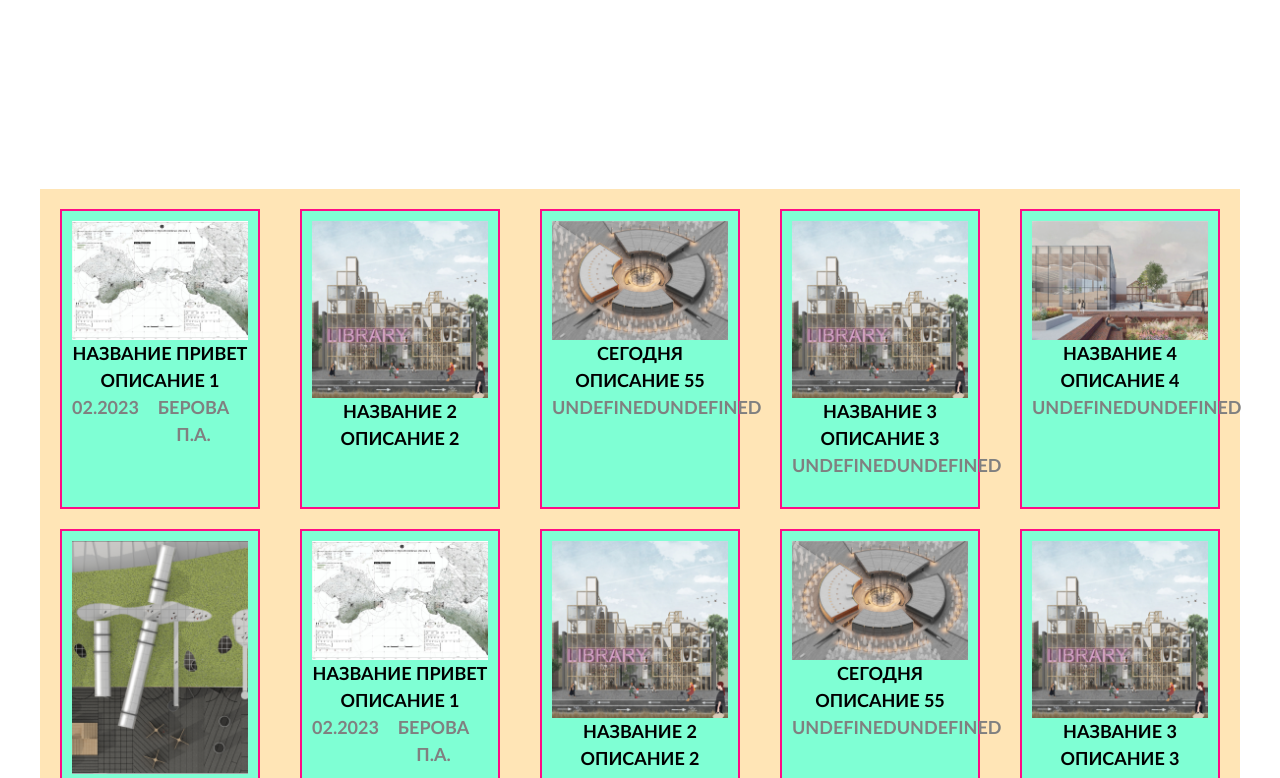
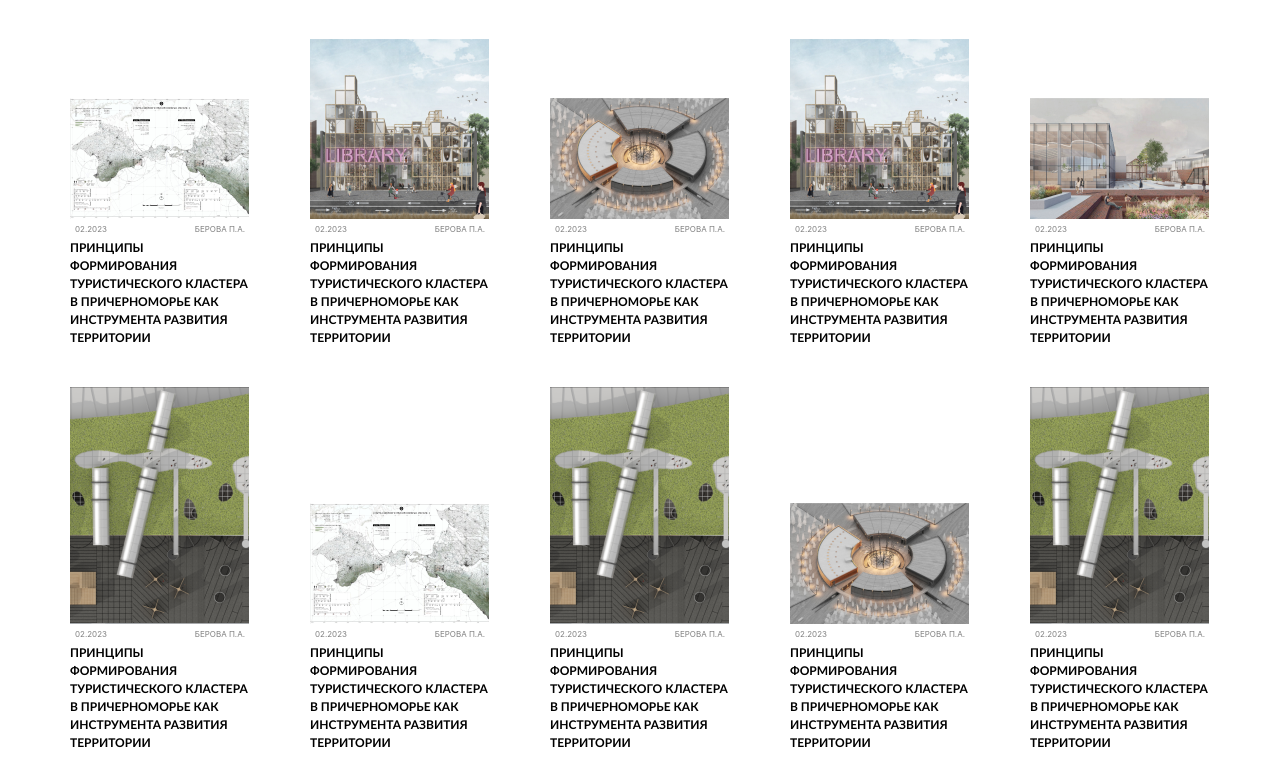
Before and after one commit to mrwhiteered/Architects-platform, a plain HTML site: page index.html in a window 1280 px wide. Shown: the part 235-1013 px from the top of the page. Drawn offline with Linux system fonts and the light colour scheme.

Commit message:
header_2
1., не решена проблема с прокруткой
2. шрифты беда и размеры

```diff
--- a/JS/Arhiv.js
+++ b/JS/Arhiv.js
@@ -1,93 +1,78 @@
 
 let arch = [
     {
-     name: "Название Привет",
-     description: "Описание 1",
+     name: "Принципы формирования туристического кластера в Причерноморье как инструмента развития территории",
      img: "/image/arh1.png",
      category:"RA",
       date: '02.2023',
       creater:'Берова П.А.',
     },
-
     {
-        name: "Название 2",
-        description: "Описание 2",
+      name: "Принципы формирования туристического кластера в Причерноморье как инструмента развития территории",
       img: "/image/arch1b.png",
-        category:"RR" ,
-        date: '',
-      creater:'',
+      category:"RA",
+       date: '02.2023',
+       creater:'Берова П.А.',
      },
      {
-        name: " Сегодня",
-        description: "Описание 55",
+      name: "Принципы формирования туристического кластера в Причерноморье как инструмента развития территории",
       img: "/image/arch2.png",
-        category:"AOZ" ,
-       },
-
-       {
-        name: "Название 3",
-        description: "Описание 3",
-        img: "/image/arch2b.png",
-        category:"AOZ" ,
-       },
-
-       {
-        name: "Название 4",
-        description: "Описание 4",
-        img: "/image/arch3.png",
-        category:"RR" ,
-       },
-
-       {
-        name: "Название 5",
-        description: "Описание 5",
-        img: "/image/arch3b.png",
-        category:"PZS" ,
+      category:"RR",
+       date: '02.2023',
+       creater:'Берова П.А.',
      },
      {
-        name: "Название Привет",
-        description: "Описание 1",
-        img: "/image/arh1.png",
-        category:"RA",
+      name: "Принципы формирования туристического кластера в Причерноморье как инструмента развития территории",
+      img: "/image/arch2b.png",
+      category:"AOZ",
+       date: '02.2023',
+       creater:'Берова П.А.',
+     },
+     {
+      name: "Принципы формирования туристического кластера в Причерноморье как инструмента развития территории",
+      img: "/image/arch3.png",
+      category:"AOZ",
        date: '02.2023',
        creater:'Берова П.А.',
      },
 
      {
-           name: "Название 2",
-           description: "Описание 2",
-           img: "/image/arch1b.png",
-           category:"RR" ,
-           date: '',
-         creater:'',
+      name: "Принципы формирования туристического кластера в Причерноморье как инструмента развития территории",
+      img: "/image/arch3b.png",
+      category:"AOZ",
+       date: '02.2023',
+       creater:'Берова П.А.',
      },
      {
-           name: " Сегодня",
-           description: "Описание 55",
-           img: "/image/arch2.png",
-           category:"AOZ" ,
+      name: "Принципы формирования туристического кластера в Причерноморье как инструмента развития территории",
+      img: "/image/arch4.png",
+      category:"PZS",
+       date: '02.2023',
+       creater:'Берова П.А.',
+     },
+     {
+      name: "Принципы формирования туристического кластера в Причерноморье как инструмента развития территории",
+      img: "/image/arch4b.png",
+      category:"PZS",
+       date: '02.2023',
+       creater:'Берова П.А.',
+     },
+     {
+      name: "Принципы формирования туристического кластера в Причерноморье как инструмента развития территории",
+      img: "/image/arch5.png",
+      category:"PZS",
+       date: '02.2023',
+       creater:'Берова П.А.',
+     },
+     {
+      name: "Принципы формирования туристического кластера в Причерноморье как инструмента развития территории",
+      img: "/image/arch5b.png",
+      category:"PZS",
+       date: '02.2023',
+       creater:'Берова П.А.',
      },
 
-          {
-           name: "Название 3",
-           description: "Описание 3",
-           img: "/image/arch2b.png",
-           category:"AOZ" ,
-          },
 
-          {
-           name: "Название 4",
-           description: "Описание 4",
-           img: "/image/arch3.png",
-           category:"RR" ,
-          },
-
-          {
-           name: "Название 5",
-           description: "Описание 5",
-           img: "/image/arch3b.png",
-           category:"PZS" ,
-          },
 ]
 
 let container = document.getElementsByClassName('containerFilter');
@@ -105,34 +90,42 @@ function createadd(){
         let divadd = document.createElement('div');
         let divadd2 = document.createElement('div');
         let newDescription = document.createElement('div'); //Описание
+        let divContainer = document.createElement('div'); // для всекго
+        let divText = document.createElement('p'); //ДЛЯ ТЕКСТА
 
 
 
 
         let nameProject = arch[i]['name'];
-        let descriptionText = arch[i]['description'];
         let category = arch[i]['category'];
         newImage.src = arch[i]['img'];
         let dateB = arch[i]['date'];
         let createrB = arch[i]['creater'];
 
+        let nodeTitle = document.createTextNode(nameProject); // оПИСАНИЕ ПРОЕКТА
+        divText.appendChild(nodeTitle); // добавляем описание в элемент <p>
 
-        let nodeTitle = document.createTextNode(nameProject);
-        let nodeDescription = document.createTextNode(descriptionText);
+
+
+        let nodeDescription = document.createTextNode(divText);
         let nodeDateB = document.createTextNode(dateB);
         let nodeCreaterB = document.createTextNode(createrB);
 
-        newDescription.appendChild(nodeDescription);
 
-        newItem.appendChild(newImage);
-        newItem.appendChild(nodeTitle);
-        newItem.appendChild(newDescription);
-        newItem.appendChild(containerNameDate);
+
+        newItem.appendChild(divContainer);
+        divContainer.appendChild(newImage);
+        divContainer.appendChild(containerNameDate);
         containerNameDate.appendChild(divadd);
         divadd.appendChild(nodeDateB);
         containerNameDate.appendChild(divadd2);
         divadd2.appendChild(nodeCreaterB);
+        divContainer.appendChild(divText);
 
+
+
+        divText.classList.add('correctTextDes');
+        divContainer.classList.add('toBottom');
         newItem.classList.add('filterItem');
         newItem.classList.add(category);
         newItem.classList.add('show');
@@ -145,6 +138,3 @@ function createadd(){
 
     }
 }
-
-
-console.log(arch);
--- a/JS/main.js
+++ b/JS/main.js
@@ -1,4 +1,5 @@
 const header = document.getElementById('nav');
+
 window.addEventListener("scroll", function() {
     if (window.scrollY >= 160) {
         header.style.position = "fixed";
--- a/css/style.css
+++ b/css/style.css
@@ -79,10 +79,12 @@ select {
 
 /* container */
 
+
+
 .container {
     max-width: 1200px;
     margin: 0 auto;
-    background-color: rgba(255, 166, 0, 0.288);
+
 }
 
 .logo {
@@ -195,7 +197,7 @@ select {
 
 .activFilter {
     display: block;
-    background: #ff0000;
+    font-size: 10px;
     width: 100%;
 }
 
@@ -220,10 +222,9 @@ select {
 /* Фильтр */
 .filterItem{
     padding: 10px;
-    border: solid rgb(255, 11, 133) 2px;
-    background-color: aquamarine;
+
     margin: 20px;
-    height: 300px;
+    height: 100%;
     width: 200px;
     font-size: 18px;
     font-weight: 700;
@@ -231,7 +232,9 @@ select {
     text-align: center;
     font-family:'Gill Sans', 'Gill Sans MT', Calibri, 'Trebuchet MS', sans-serif;
     display: none;
+    margin-top: auto;
     margin-bottom: 0;
+
   }
   .show{
     display: block;
@@ -239,7 +242,8 @@ select {
   .containerFilter{
     display: flex;
     flex-wrap: wrap;
-    margin-top: 200px;
+    margin-top: 20px;
+    text-align: left;
   }
 
 
@@ -256,5 +260,24 @@ select {
     color: grey;
     display: flex;
     justify-content: space-between;
+    font-family: 'Inter';
+font-style: normal;
+font-weight: 400;
+font-size: 8px;
+line-height: 10px;
+
+color: rgba(0, 0, 0, 0.5);
+padding: 5px;
 
   }
+  .toBottom{
+  margin-top: 20px;
+  }
+  .correctTextDes{
+    text-align: left;
+
+font-style: normal;
+font-weight: 600;
+font-size: 12px;
+
+  }
--- a/index.html
+++ b/index.html
@@ -22,8 +22,8 @@
                 </a>
 
             </div>
-            <nav id="nav" class="nav">
-                <div class="container__navigation">
+            <nav id="ded" class="nav">
+                <div id="nav" class="container__navigation">
 
                     <div class="filter navigation openbtn">
                         <button id="filterBtn" class="btn__filter">
```
Lines whose indentation alone changed are shown as unchanged.
